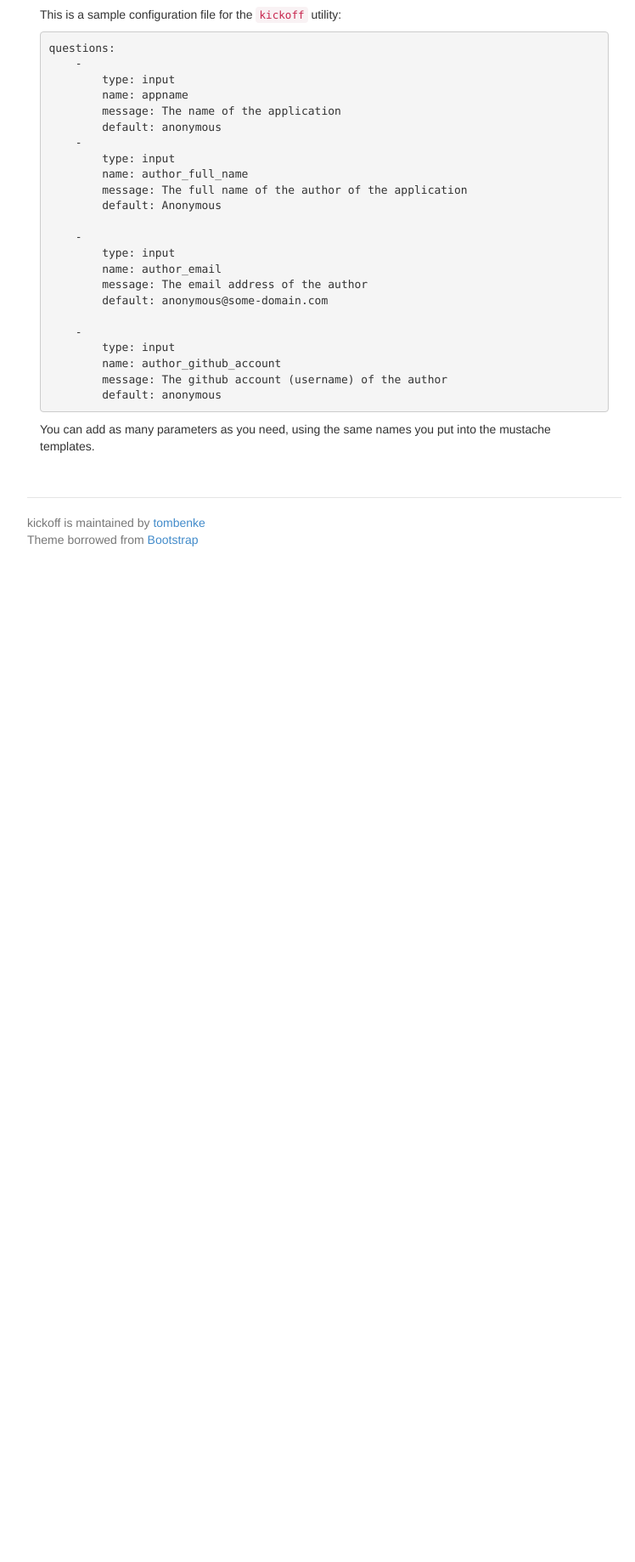
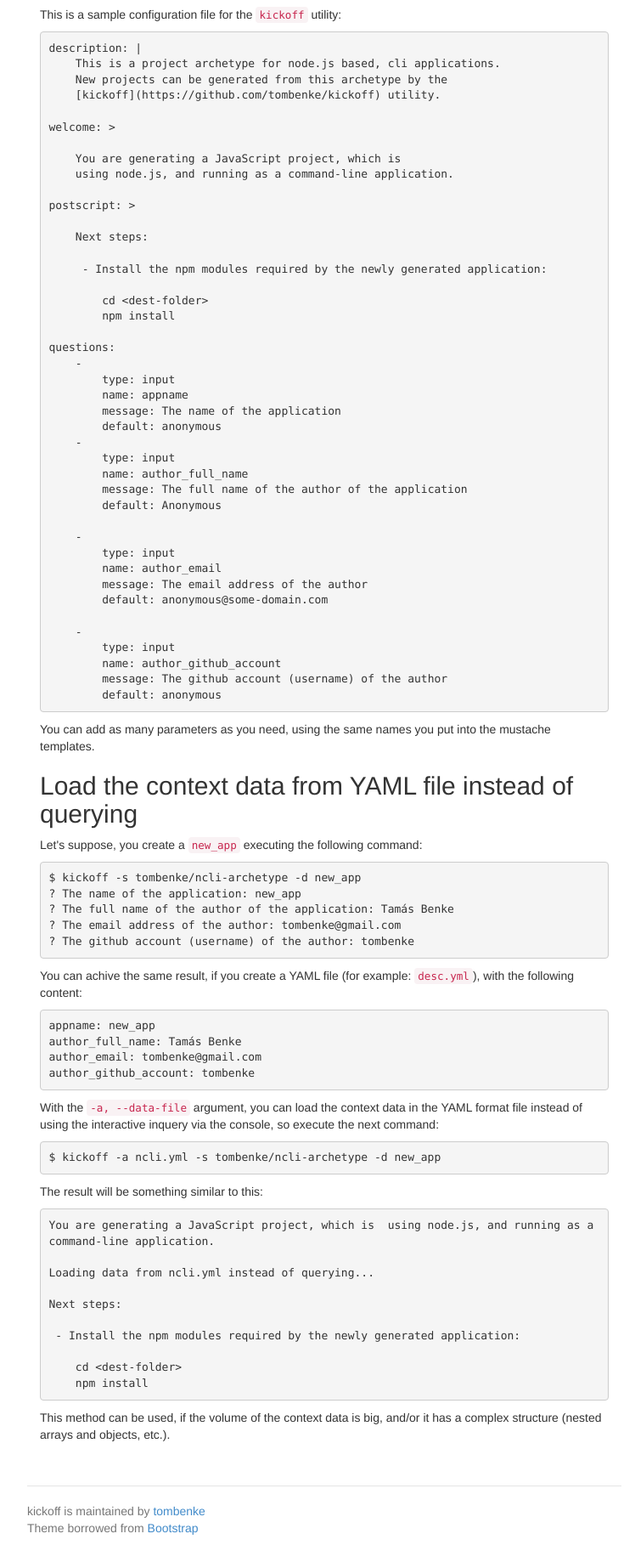
Before and after one commit to tombenke/kickoff, a website: page docs/documentation.html in a window 1280 px wide. Shown: the part 578-2416 px from the top of the page at 85% size, without its empty margins (258-1006 px from the left). Before the commit the page ends 1253 px from the top, so only its background shows below. Drawn offline with Linux system fonts and the light colour scheme.

Commit message:
Update documentation

```diff
--- a/docs/documentation.html
+++ b/docs/documentation.html
@@ -57,7 +57,26 @@ During this transfer, each file is processed by the mustache template engine, so
 <h1 id="the-kickoff-yml-file">The <code>.kickoff.yml</code> file</h1>
 <p>You can describe the questionnaire for template parameters within the <code>.kickoff.yml</code> file.</p>
 <p>This is a sample configuration file for the <code>kickoff</code> utility:</p>
-<pre><code>questions:
+<pre><code>description: |
+    This is a project archetype for node.js based, cli applications.
+    New projects can be generated from this archetype by the
+    [kickoff](https://github.com/tombenke/kickoff) utility.
+
+welcome: &gt;
+
+    You are generating a JavaScript project, which is
+    using node.js, and running as a command-line application.
+
+postscript: &gt;
+
+    Next steps:
+
+     - Install the npm modules required by the newly generated application:
+
+        cd &lt;dest-folder&gt;
+        npm install
+
+questions:
     -
         type: input
         name: appname
@@ -81,6 +100,32 @@ During this transfer, each file is processed by the mustache template engine, so
         message: The github account (username) of the author
         default: anonymous
 </code></pre><p>You can add as many parameters as you need, using the same names you put into the mustache templates.</p>
+<h2 id="load-the-context-data-from-yaml-file-instead-of-querying">Load the context data from YAML file instead of querying</h2>
+<p>Let&#39;s suppose, you create a <code>new_app</code> executing the following command:</p>
+<pre><code>$ kickoff -s tombenke/ncli-archetype -d new_app
+? The name of the application: new_app
+? The full name of the author of the application: Tamás Benke
+? The email address of the author: tombenke@gmail.com
+? The github account (username) of the author: tombenke
+</code></pre><p>You can achive the same result, if you create a YAML file (for example: <code>desc.yml</code>), with the following content:</p>
+<pre><code>appname: new_app
+author_full_name: Tamás Benke
+author_email: tombenke@gmail.com
+author_github_account: tombenke
+</code></pre><p>With the <code>-a, --data-file</code> argument, you can load the context data in the YAML format file instead of using the interactive inquery via the console, so execute the next command:</p>
+<pre><code>$ kickoff -a ncli.yml -s tombenke/ncli-archetype -d new_app
+</code></pre><p>The result will be something similar to this:</p>
+<pre><code>You are generating a JavaScript project, which is  using node.js, and running as a command-line application.
+
+Loading data from ncli.yml instead of querying...
+
+Next steps:
+
+ - Install the npm modules required by the newly generated application:
+
+    cd &lt;dest-folder&gt;
+    npm install
+</code></pre><p>This method can be used, if the volume of the context data is big, and/or it has a complex structure (nested arrays and objects, etc.).</p>
 
         </div>
       </div>
--- a/gulpfile.js
+++ b/gulpfile.js
@@ -3,7 +3,6 @@ var mustache = require('gulp-mustache');
 var rename = require('gulp-rename');
 var through = require('gulp-through');
 var debug = require('gulp-debug');
-var order = require('gulp-order');
 var buffer = require('vinyl-buffer');
 var markdown = require('gulp-markdown');
 
```
Also changed, not shown: docs/changelog.html (+14 -1 lines), docs/getHelp.html (+1 -1 lines), docs/getStarted.html (+2 -0 lines), docs/getStarted.md (+1 -1 lines).
